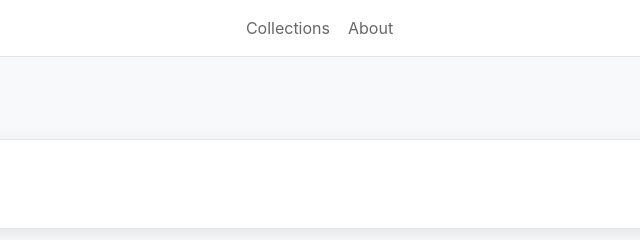
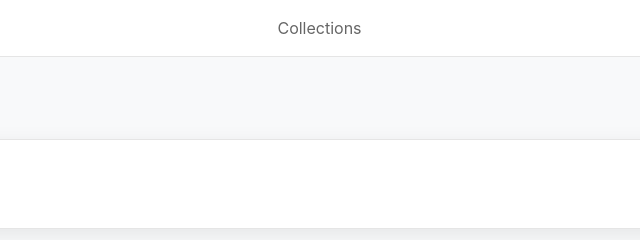
Before and after one commit to sandeepmallick/shopify-clone, a plain HTML site: page cart.html in a window 1280 px wide. Shown: the top 240 px of the page, 343-983 px from the left. Drawn offline with Linux system fonts and the light colour scheme.

Commit message:
"cart updated"

```diff
--- a/cart.html
+++ b/cart.html
@@ -13,7 +13,7 @@
       <a href="index.html" class="brand">ShopClone</a>
       <nav class="main-nav" id="mainNav4" aria-label="Main navigation">
         <a href="collection.html">Collections</a>
-        <a href="#">About</a>
+        <!-- <a href="#">About</a> -->
       </nav>
       <div class="header-actions">
         <a href="cart.html" class="cart-link">🛒 <span id="cartCount" class="cart-count">0</span></a>
@@ -21,7 +21,7 @@
     </div>
     <div class="mobile-nav" id="mobileNav4">
       <a href="collection.html">Collections</a>
-      <a href="#">About</a>
+      <!-- <a href="#">About</a> -->
     </div>
   </header>
 
```
